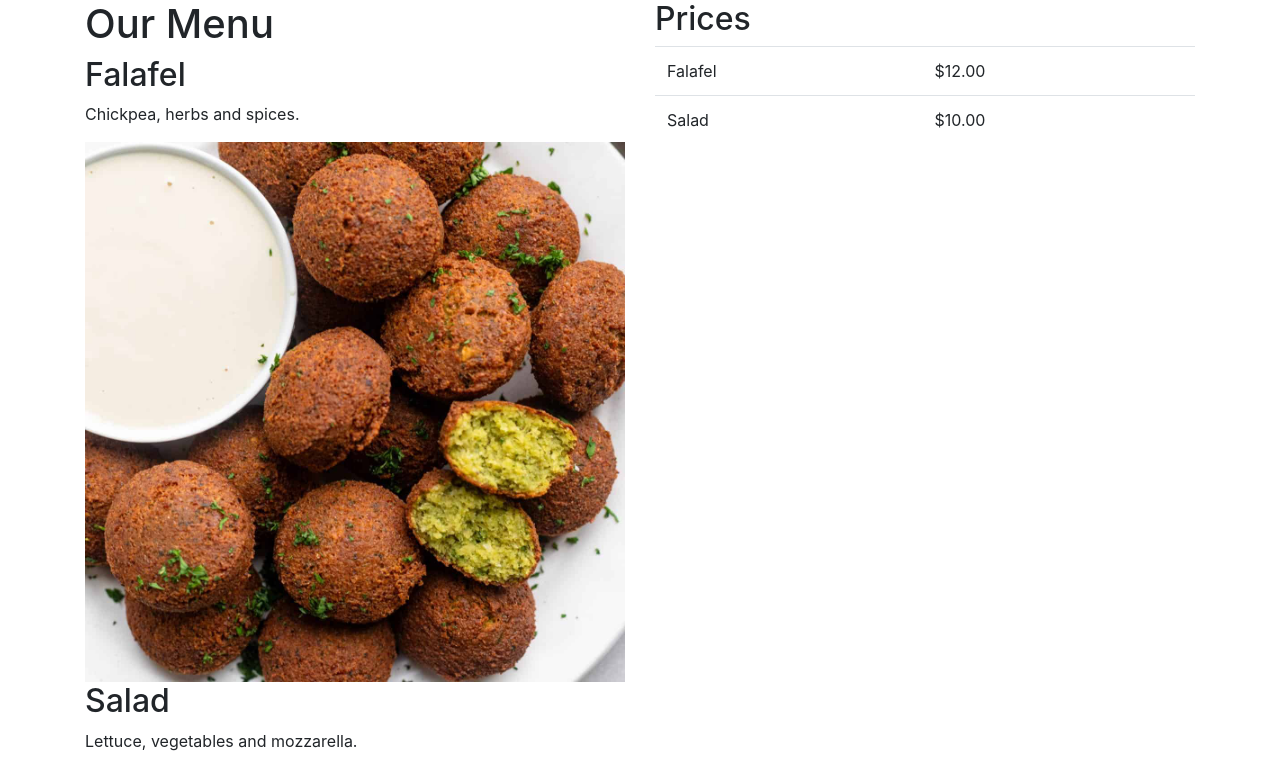
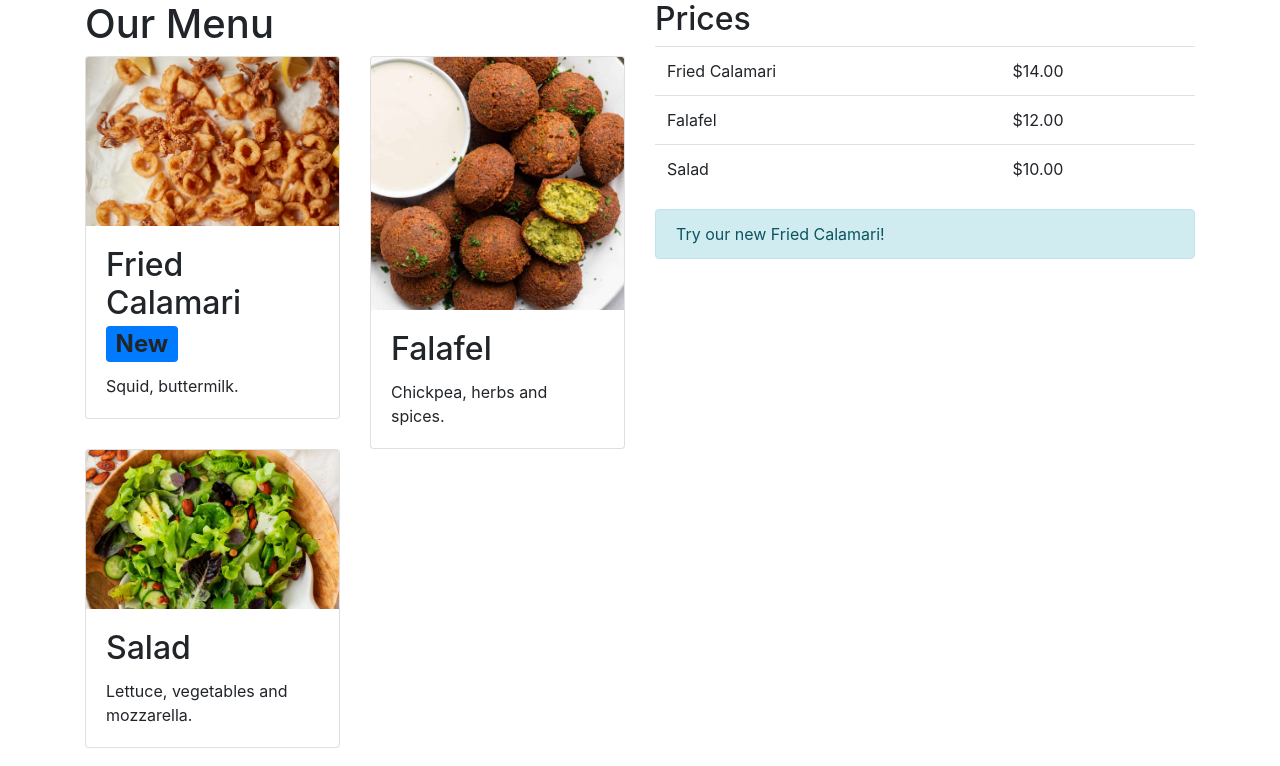
Before and after one commit to xTotalOG/Little-Lemon, a plain HTML site: page index.html in a window 1280 px wide. Shown: the top 766 px of the page. Drawn offline with nearby package versions, Linux system fonts and the light colour scheme.

Commit message:
new layout

```diff
--- a/index.html
+++ b/index.html
@@ -9,38 +9,61 @@
 </head>
 
 <body>
-    <link rel="stylesheet" href="https://cdn.jsdelivr.net/npm/bootstrap@4.4.1/dist/js/bootstrap.min.js">
+    <script src="https://cdn.jsdelivr.net/npm/bootstrap@4.4.1/dist/js/bootstrap.min.js"></script>
     <div class="container">
         <div class="row">
             <div class="col">
                 <h1>Our Menu</h1>
-                <h2>Falafel</h2>
-                <p>Chickpea, herbs and spices.</p>
-                <img src="falafel.jpg" alt="A falafel" class="img-fluid">
-                <h2>Salad</h2>
-                <p>Lettuce, vegetables and mozzarella.</p>
-                <img src="salad.jpg" alt="A salad" class="img-fluid">
+                <div class="row">
+                    <div class="col-12 col-lg-6">
+                        <div class="card">
+                            <img src="calamari.jpg" alt="A calamari" class="card-img-top">
+                            <div class="card-body">
+                                <h2 class="card-title">Fried Calamari <span class="badge bg-primary">New</span></h2>
+                                <p class="card-text">Squid, buttermilk.</p>
+                            </div>
+                        </div>
+                    </div>
+                    <div class="col-12 col-lg-6">
+                        <div class="card">
+                            <img src="falafel.jpg" alt="A falafel" class="card-img-top">
+                            <div class="card-body">
+                                <h2 class="card-title">Falafel</h2>
+                                <p class="card-text">Chickpea, herbs and spices.</p>
+                            </div>
+                        </div>
+                    </div>
+                    <div class="col-12 col-lg-6">
+                        <div class="card">
+                            <img src="salad.jpg" alt="A salad" class="card-img-top">
+                            <div class="card-body">
+                                <h2 class="card-title">Salad</h2>
+                                <p class="card-text">Lettuce, vegetables and mozzarella.</p>
+                            </div>
+                        </div>
+                    </div>
+                </div>
             </div>
+
             <div class="col">
                 <h2>Prices</h2>
                 <table class="table">
                     <tr>
-                        <td>
-                            Falafel
-                        </td>
-                        <td>
-                            $12.00
-                        </td>
+                        <td>Fried Calamari</td>
+                        <td>$14.00</td>
                     </tr>
                     <tr>
-                        <td>
-                            Salad
-                        </td>
-                        <td>
-                            $10.00
-                        </td>
+                        <td>Falafel</td>
+                        <td>$12.00</td>
+                    </tr>
+                    <tr>
+                        <td>Salad</td>
+                        <td>$10.00</td>
                     </tr>
                 </table>
+                <div class="alert alert-info" role="alert">
+                    Try our new Fried Calamari!
+                </div>
             </div>
         </div>
     </div>
```
Also changed, not shown: calamari.jpg (added).
